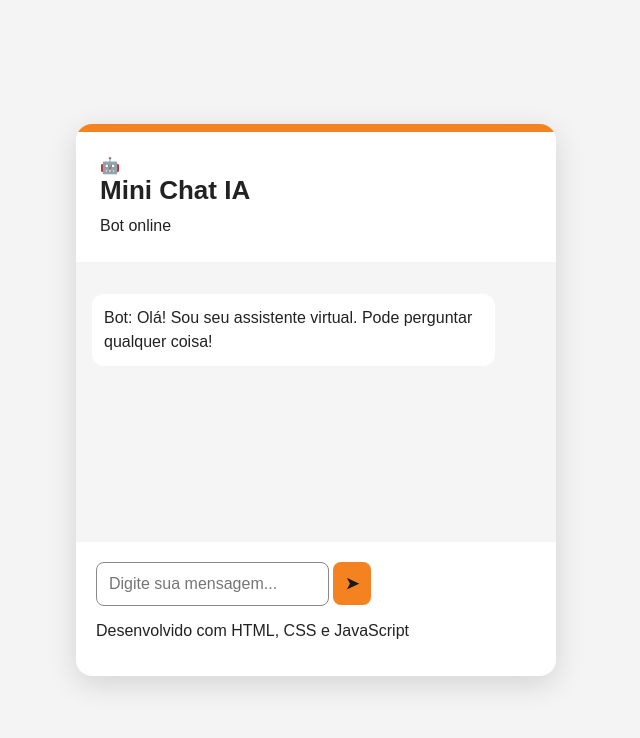
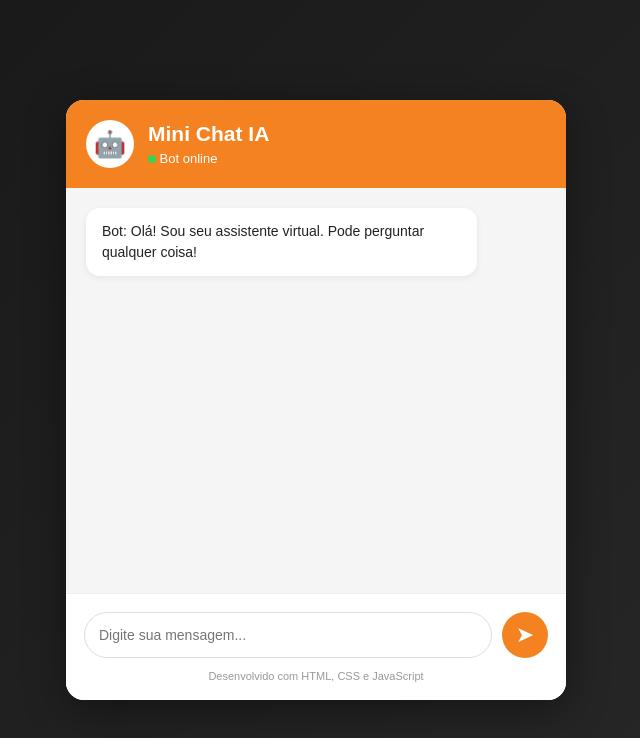
Before and after one commit to marcelodisjsb-lang/trabalho.bruno, a plain HTML site: page index.html in a window 1280 px wide. Shown: the whole page, without its empty margins (324-964 px from the left). Drawn offline with Linux system fonts and the light colour scheme.

Commit message:
Update style.css

```diff
--- a/style.css
+++ b/style.css
@@ -1,108 +1,255 @@
+
+
 
 * {
+    margin: 0;
+    padding: 0;
     box-sizing: border-box;
 }
 
 body {
-    margin: 0;
     min-height: 100vh;
-    display: grid;
-    place-items: center;
-    padding: 16px;
-    background: #f4f4f4;
+    display: flex;
+    justify-content: center;
+    align-items: center;
+    padding: 15px;
+
+    font-family: Arial, sans-serif;
+
+    background: linear-gradient(
+        135deg,
+        #171717,
+        #292929
+    );
+
     color: #222;
-    font-family: Arial, sans-serif;
 }
+
 
 .chat {
     width: 100%;
-    max-width: 480px;
+    max-width: 500px;
+    height: 600px;
+
+    display: flex;
+    flex-direction: column;
+
     background: #fff;
-    border-radius: 16px;
+    border-radius: 18px;
     overflow: hidden;
-    box-shadow: 0 8px 30px #0002;
+
+    box-shadow: 0 10px 40px #0006;
 }
 
-header {
-    padding: 24px;
-    border-top: 8px solid #f58220;
+
+
+.chat-header {
+    display: flex;
+    align-items: center;
+    gap: 14px;
+
+    padding: 20px;
+
+    background: #f58220;
+    color: #fff;
 }
 
-h1 {
-    margin: 0 0 8px;
+.bot-icon {
+    width: 48px;
+    height: 48px;
+
+    display: flex;
+    justify-content: center;
+    align-items: center;
+
+    background: #fff;
+    border-radius: 50%;
+
     font-size: 26px;
 }
 
-header p {
-    margin: 0;
-    line-height: 1.5;
+.header-info h1 {
+    font-size: 21px;
+    margin-bottom: 5px;
 }
 
+.header-info p {
+    font-size: 13px;
+}
+
+.status {
+    display: inline-block;
+
+    width: 8px;
+    height: 8px;
+
+    background: #39d353;
+    border-radius: 50%;
+}
+
+
+
 #mensagens {
-    height: 280px;
+    flex: 1;
     overflow-y: auto;
-    padding: 16px;
+
+    display: flex;
+    flex-direction: column;
+
+    gap: 12px;
+
+    padding: 20px;
+
     background: #f5f5f5;
 }
 
+
+
 #mensagens p {
     width: fit-content;
-    max-width: 90%;
-    padding: 12px;
-    border-radius: 12px;
+    max-width: 85%;
+
+    padding: 13px 16px;
+
+    border-radius: 14px;
+
+    font-size: 14px;
     line-height: 1.5;
+
     overflow-wrap: anywhere;
 }
 
 .bot {
+    align-self: flex-start;
+
     background: #fff;
+    color: #222;
+
+    border-bottom-left-radius: 4px;
+
+    box-shadow: 0 2px 6px #0001;
 }
 
+
+
 .usuario {
-    margin-left: auto;
+    align-self: flex-end;
+
     background: #ffe0c2;
+    color: #222;
+
+    border-bottom-right-radius: 4px;
 }
 
+
 form {
-    padding: 20px;
+    padding: 18px;
+
+    background: #fff;
+    border-top: 1px solid #eee;
 }
 
-label {
-    display: block;
-    margin-bottom: 8px;
-    font-weight: bold;
+.input-area {
+    display: flex;
+    align-items: center;
+    gap: 10px;
 }
 
-.entrada {
-    display: flex;
-    gap: 8px;
-}
+
 
 input {
     flex: 1;
     min-width: 0;
-    border: 1px solid #888;
+
+    padding: 14px;
+
+    border: 1px solid #ddd;
+    border-radius: 25px;
+
+    outline: none;
+
+    font-size: 14px;
+
+    transition: 0.2s;
 }
 
-input, button {
-    padding: 12px;
-    border-radius: 8px;
-    font: inherit;
+input:focus {
+    border-color: #f58220;
+    box-shadow: 0 0 0 3px #f5822025;
 }
 
+
+
 button {
-    border: 0;
+    width: 46px;
+    height: 46px;
+
+    border: none;
+    border-radius: 50%;
+
     background: #f58220;
-    color: #191919;
-    font-weight: bold;
+    color: #fff;
+
+    font-size: 22px;
+
     cursor: pointer;
+
+    transition: 0.2s;
 }
 
 button:hover {
-    background: #e9720e;
+    background: #df6d10;
+    transform: scale(1.05);
 }
 
-input:focus-visible, button:focus-visible {
-    outline: 3px solid #222;
-    outline-offset: 2px;
+button:active {
+    transform: scale(0.95);
 }
+
+
+
+.footer-text {
+    margin-top: 12px;
+
+    text-align: center;
+
+    font-size: 11px;
+    color: #999;
+}
+
+
+#mensagens::-webkit-scrollbar {
+    width: 6px;
+}
+
+#mensagens::-webkit-scrollbar-thumb {
+    background: #ccc;
+    border-radius: 10px;
+}
+
+
+
+@media (max-width: 550px) {
+
+    body {
+        padding: 0;
+    }
+
+    .chat {
+        height: 100vh;
+        max-width: 100%;
+        border-radius: 0;
+    }
+
+    .chat-header {
+        padding: 17px;
+    }
+
+    #mensagens {
+        padding: 15px;
+    }
+
+    form {
+        padding: 13px;
+    }
+}
```
